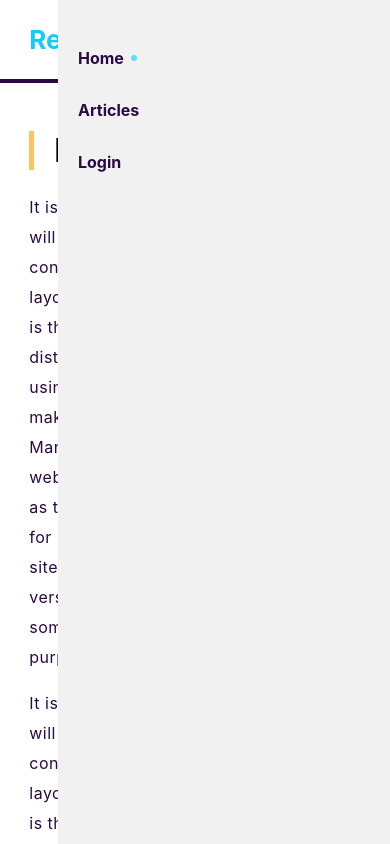
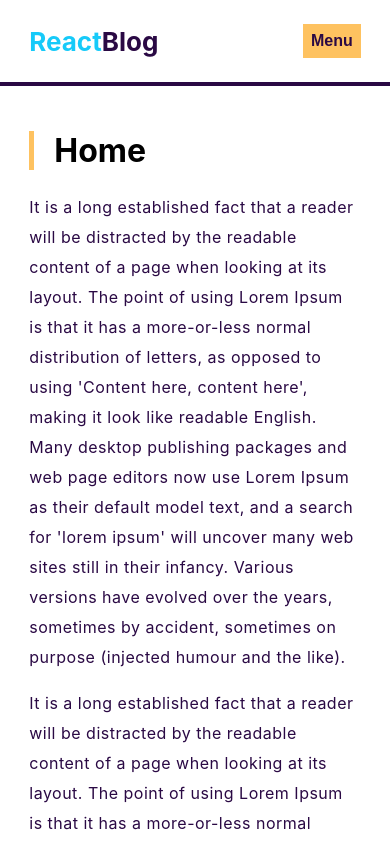
Before and after one commit to aldveq/react-blog, a React (Create React App) app: page / in a window 390 px wide. Shown: the top 844 px of the page. Built offline with nearby package versions, Linux system fonts and the light colour scheme; no server answers; the HTML template or start-up script is replaced by a standard one.

Commit message:
added open/close button to open/close mobile navigation

```diff
--- a/src/assets/sass/components/header.scss
+++ b/src/assets/sass/components/header.scss
@@ -25,17 +25,40 @@
 		}
 	}
 
+	&__open-menu-btn {
+		color: $primary-brand-color;
+		font-weight: bold;
+		font-size: 16px;
+		cursor: pointer;
+		padding: 8px;
+		border: unset;
+		background-color: $tertiary-brand-color;
+
+		&:active {
+			transform: scale(0.9);
+		}
+
+		@media only screen and (min-width: 1024px) {
+			display: none;
+		}
+	}
+
 	&__navigation-container {
 		width: 80%;
 		height: 100vh;
 		position: fixed;
 		top: 0;
-		right: 0;
+		right: -100%;
 		display: flex;
 		flex-direction: column;
 		background-color: $body-color;
 		padding-top: 40px;
 		padding-left: 20px;
+		transition: right ease 0.2s;
+
+		&.active {
+			right: 0;
+		}
 
 		@media only screen and (min-width: 1024px) {
 			all: unset;
@@ -85,12 +108,15 @@
 	ul li {
 		list-style: none;
 		display: flex;
-		justify-content: center;
+		justify-content: flex-start;
 		align-items: center;
 		margin-bottom: 16px;
+		width: 100%;
 
 		@media only screen and (min-width: 1024px) {
 			margin-bottom: 0;
+			justify-content: center;
+			width: auto;
 
 			&:not(:first-child) {
 				margin-left: 22px;
@@ -147,4 +173,26 @@
 		background-color: $fourth-brand-color;
 		color: $color-white;
 	}
+
+	button.close-menu-btn {
+		color: $primary-brand-color;
+		font-weight: bold;
+		font-size: 16px;
+		cursor: pointer;
+		padding: 8px;
+		border: unset;
+		background-color: $tertiary-brand-color;
+		display: table;
+		margin-left: auto;
+		margin-right: 30px;
+		margin-bottom: 40px;
+
+		&:active {
+			transform: scale(0.9);
+		}
+
+		@media only screen and (min-width: 1024px) {
+			display: none;
+		}
+	}
 }
--- a/src/components/Header.js
+++ b/src/components/Header.js
@@ -1,4 +1,4 @@
-import React from "react";
+import React, { useState } from "react";
 import { NavLink, useNavigate, Link } from "react-router-dom";
 import MainWrapper from "../containers/MainWrapper";
 import { getAuth, signOut } from "firebase/auth";
@@ -7,6 +7,8 @@ import { useUser } from '../hooks';
 const Header = () => {
 	const { user } = useUser();
 	const navigate = useNavigate();
+
+	const [isMobileNavOpen, setIsMobileNavOpen] = useState(false);
 
 	const drawLogoutButton = () => (
 		<li>
@@ -32,7 +34,16 @@ const Header = () => {
 		<nav className="nav-wrapper">
 			<MainWrapper type='header'>
 				<div className="nav-wrapper__logo-text"><Link to='/'><span>React</span>Blog</Link></div>
-				<div className="nav-wrapper__navigation-container">
+				<button
+					className="nav-wrapper__open-menu-btn"
+					onClick={() => setIsMobileNavOpen(true)}
+				>Menu</button>
+				<div className={`nav-wrapper__navigation-container ${ isMobileNavOpen && 'active' }`}>
+					<button
+						title="Close menu"
+						className="close-menu-btn"
+						onClick={() => setIsMobileNavOpen(false)}
+					>Close</button>
 					{ user && <div className="nav-wrapper__user-container"><p>Welcome: <span>{user.email}</span></p></div> }
 					<ul>
 						<li>
```
